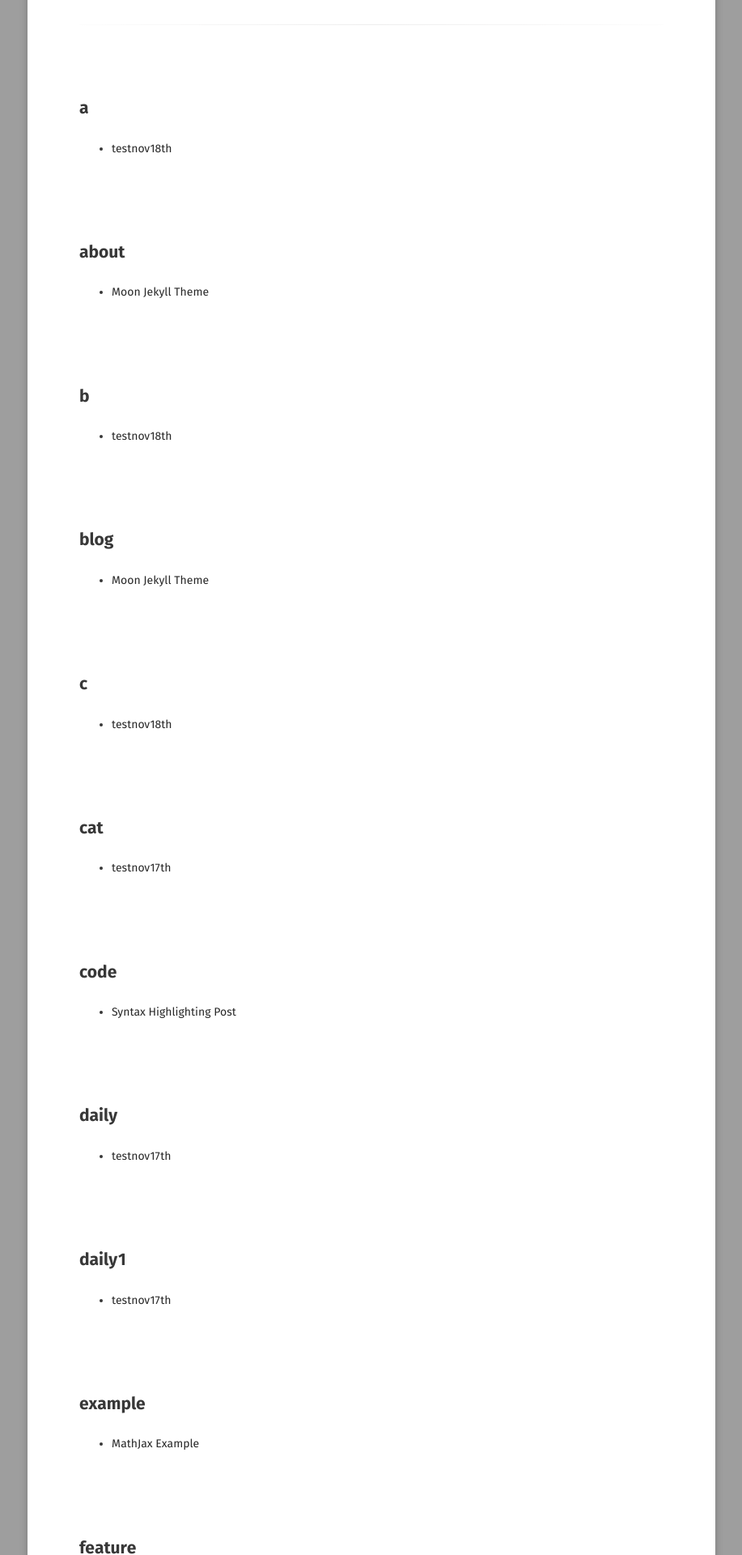
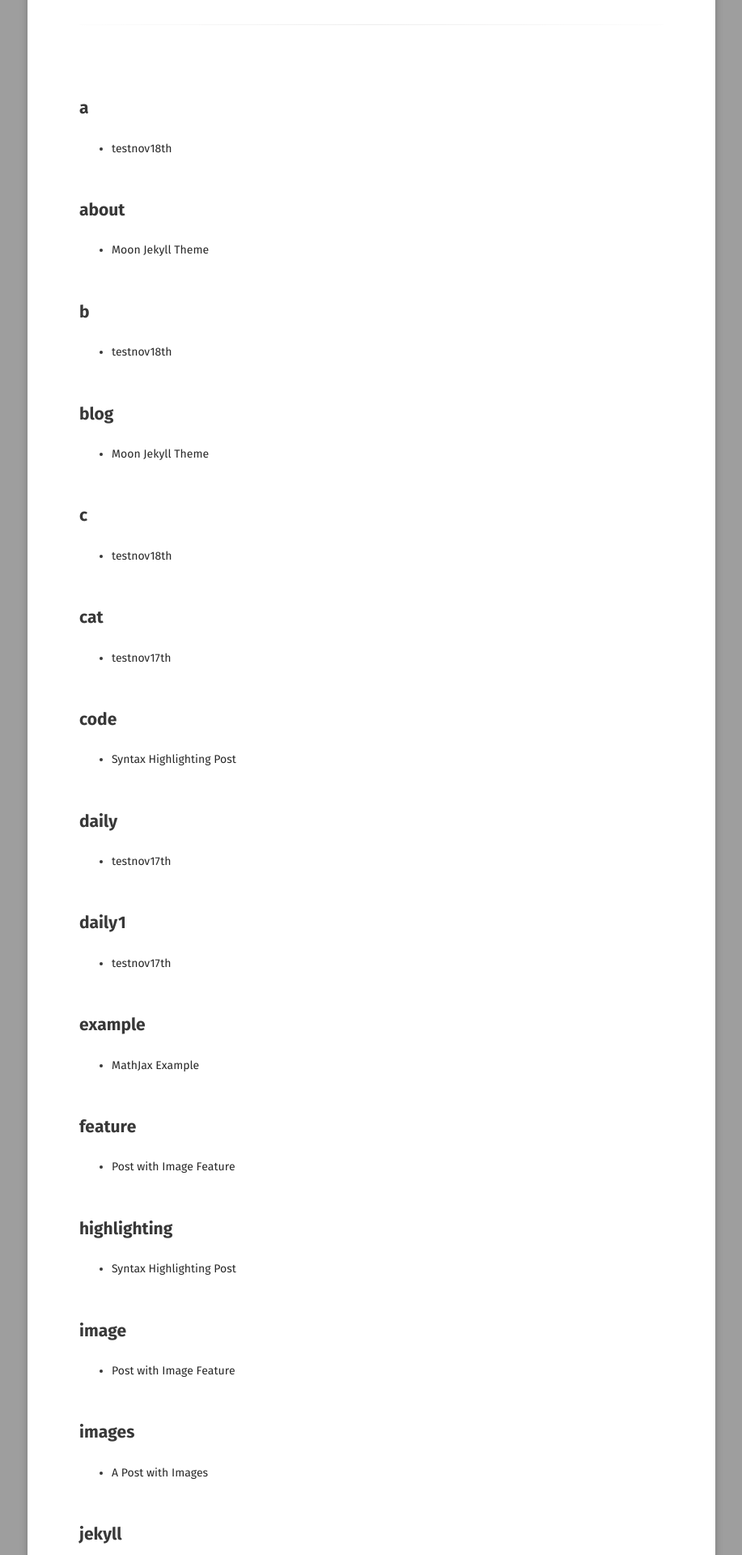
Before and after one commit to incheony/incheony.github.io, a Jekyll site: the page built from tags/index.html, in a window 1280 px wide. Shown: the part 456-2376 px from the top of the page at 81% size, without its empty margins (181-1098 px from the left). Built offline with Jekyll 4.4.1, drawn with Linux system fonts in a browser that asks for light colours; some web fonts are replaced.

Commit message:
Update index.html

```diff
--- a/tags/index.html
+++ b/tags/index.html
@@ -29,7 +29,7 @@ comments: false
 		<ul>
     {% for post in site.tags[this_word] %}{% if post.title != null %}
       <li class="entry-title"><a href="{{ site.url }}{{ post.url }}" title="{{ post.title }}">{{ post.title }}</a></li>
-    {% endif %}{% endfor %}<br><br><br>
+    {% endif %}{% endfor %}<br>
 		</ul>
 	</article><!-- /.hentry -->
 {% endunless %}{% endfor %}
```
